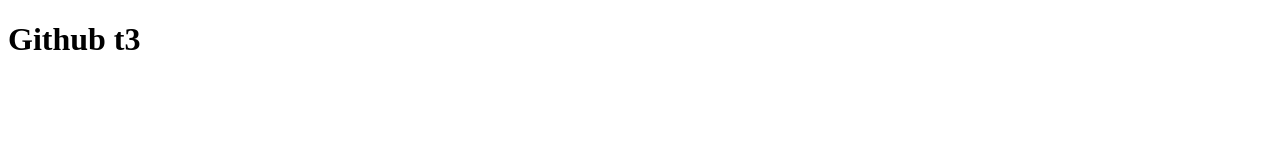
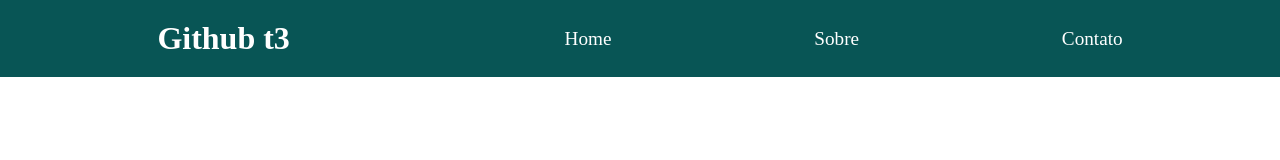
Before and after one commit to Rafael-Arruda/Projeto-github-t3, a plain HTML site: page index.html in a window 1280 px wide. Drawn offline with Linux system fonts and the light colour scheme.

Commit message:
Finalizei a Header do Rafael

```diff
--- a/index.html
+++ b/index.html
@@ -1,12 +1,20 @@
 <!DOCTYPE html>
-<html lang="en">
+<html lang="pt-BR">
 <head>
     <meta charset="UTF-8">
     <meta http-equiv="X-UA-Compatible" content="IE=edge">
     <meta name="viewport" content="width=device-width, initial-scale=1.0">
-    <title>Document</title>
+    <link rel="stylesheet" href="style.css">
+    <title>GitHub com a T3</title>
 </head>
 <body>
-    <h1>Github t3</h1>
+    <header>
+        <h1>Github t3</h1>
+        <ul>
+            <li>Home</li>
+            <li>Sobre</li>
+            <li>Contato</li>
+        </ul>
+    </header>
 </body>
 </html>
--- a/style.css
+++ b/style.css
@@ -0,0 +1,30 @@
+*{
+    margin: 0;
+    padding: 0;
+    box-sizing: border-box;
+}
+
+header{
+    padding: 20px;
+    width: 100%;
+    background-color: rgb(8, 85, 85);
+    display: flex;
+    justify-content: space-around;
+}
+
+h1{
+    color: white;
+}
+
+ul{
+    display: flex;
+    justify-content: space-between;
+    align-items: center;
+    width: 45%;
+    list-style: none;
+}
+
+li{
+    color: white;
+    font-size: 1.2rem;
+}
```
